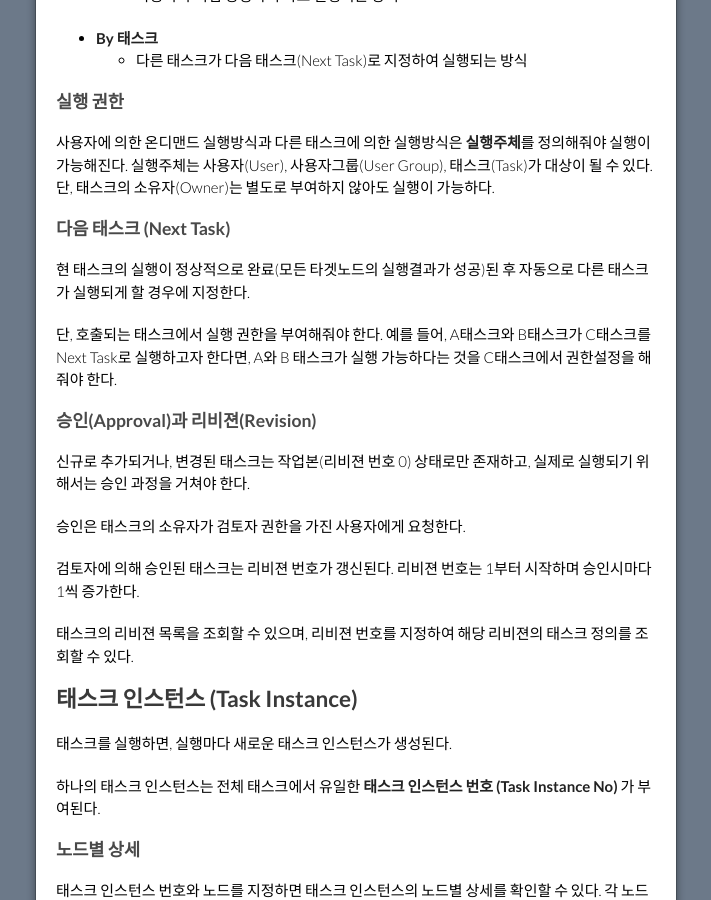
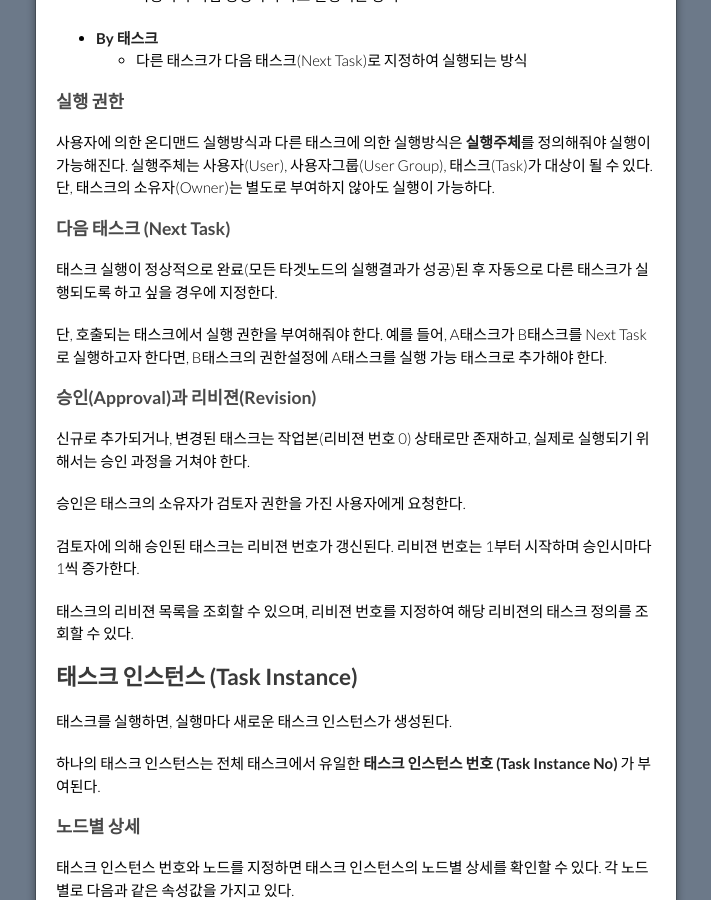
Before and after one commit to opmate/opmate.github.io, a Jekyll site: the page built from document/Overview.md, in a window 1280 px wide and 900 px high, scrolled down 3713 px. Shown: the whole window, without its empty margins (284-995 px from the left). Built offline with Jekyll 4.4.1, drawn with Linux system fonts in a browser that asks for light colours; our own code applies the rules of GitHub Pages for plain Markdown files; a script that is not in the unit is left out; the repository's description, which GitHub fills in, is left out.

Commit message:
Update Overview.md

```diff
--- a/document/Overview.md
+++ b/document/Overview.md
@@ -151,10 +151,10 @@ description: Overview
 
 ### 다음 태스크 (Next Task)
 
-현 태스크의 실행이 정상적으로 완료(모든 타겟노드의 실행결과가 성공)된 후 자동으로 다른 태스크가 실행되게 할 경우에 지정한다.
+태스크 실행이 정상적으로 완료(모든 타겟노드의 실행결과가 성공)된 후 자동으로 다른 태스크가 실행되도록 하고 싶을 경우에 지정한다.
 
 단, 호출되는 태스크에서 실행 권한을 부여해줘야 한다.
-예를 들어, A태스크와 B태스크가 C태스크를 Next Task로 실행하고자 한다면,  A와 B 태스크가 실행 가능하다는 것을 C태스크에서 권한설정을 해줘야 한다.
+예를 들어, A태스크가 B태스크를 Next Task로 실행하고자 한다면, B태스크의 권한설정에 A태스크를 실행 가능 태스크로 추가해야 한다.
 
 ### 승인(Approval)과 리비젼(Revision)
 
```
